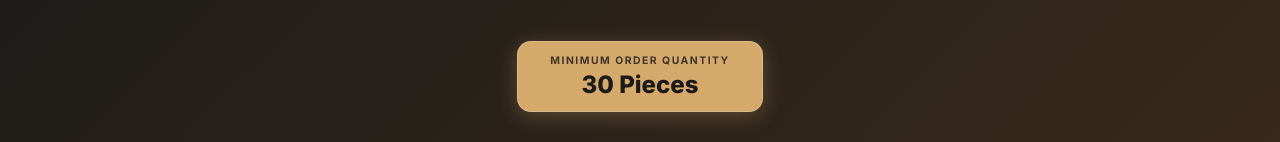
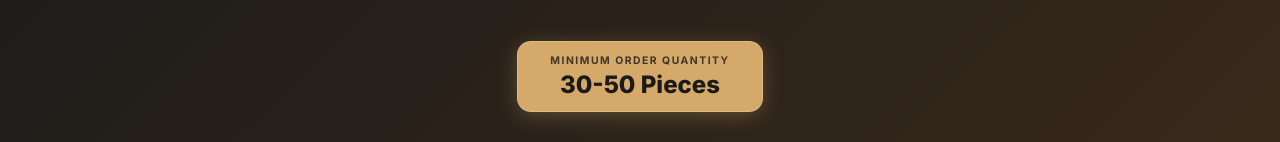
Before and after one commit to kotasuits/kdo, a plain HTML site: page index.html in a window 1280 px wide. Shown: the part 330-472 px from the top of the page. Drawn offline with Linux system fonts and the light colour scheme; no server answers.

Commit message:
Update index.html

```diff
--- a/index.html
+++ b/index.html
@@ -34,7 +34,7 @@
             </p>
             <div class="moq-badge">
                 <span class="moq-label">Minimum Order Quantity</span>
-                <span class="moq-value">30 Pieces</span>
+                <span class="moq-value">30-50 Pieces</span>
             </div>
             <div class="contact-strip">
                 <a href="tel:9664498112" class="contact-btn">📞 9664498112</a>
```
